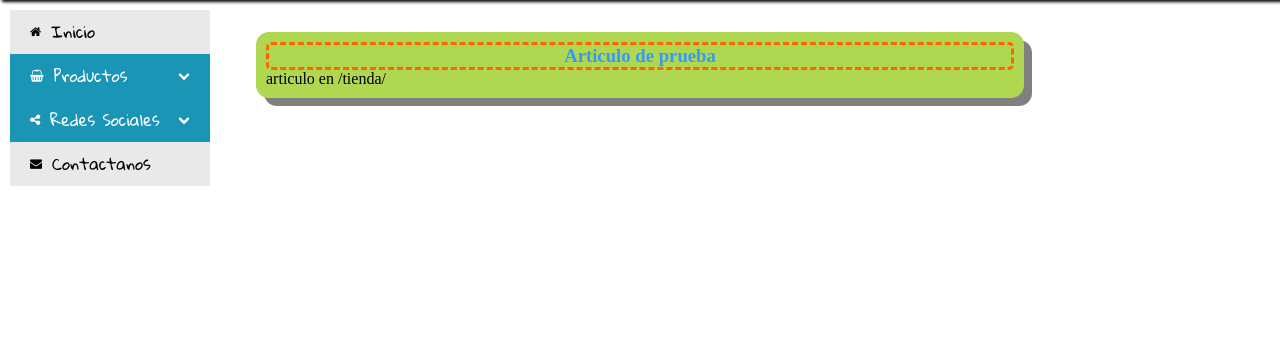
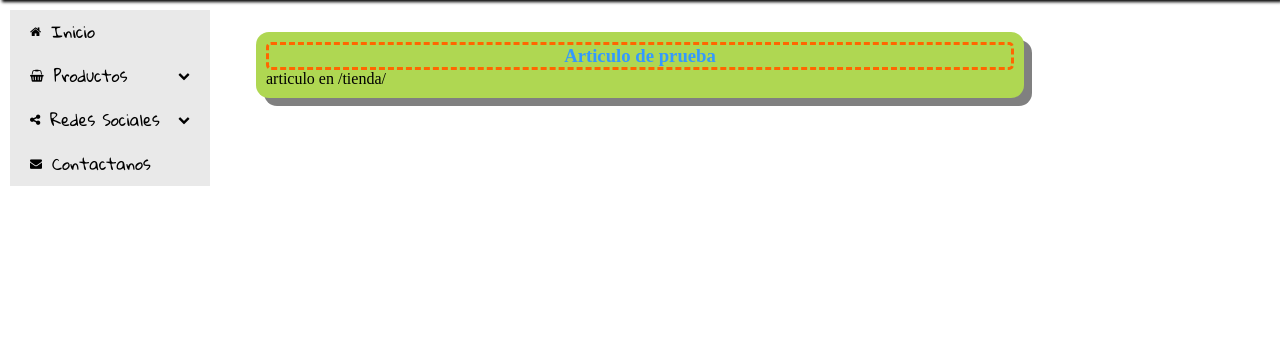
Before and after one commit to kmogun/my-first-blog, a Django app: template blog/templates/blog/plantilla_base.html in a window 1280 px wide; the page is wider, and only the part inside the window is pictured. Shown: the part 68-420 px from the top of that part. Run offline with Django 3.2, Linux system fonts and the light colour scheme; the template is opened without the code that fills it, so the values that code supplies are empty; some libraries are stand-ins or nearby versions.

Commit message:
pruebas de carga de plantilla

```diff
--- a/blog/static/js/main.js
+++ b/blog/static/js/main.js
@@ -4,10 +4,12 @@ $(document).ready(function(){
 
         if ($(this).hasClass('activado')) {
             $(this).removeClass('activado');
+            $(this).addClass('desactivado');
             $(this).children('ul').slideUp();
         } else {
             $('.menu li ul').slideUp();
-            $('.menu li').removeClass('activado');
+            $('.menu li ul').hasClass('desactivado')
+            $('.menu li').removeClass('desactivado');
             $(this).addClass('activado');
             $(this).children('ul').slideDown();
         }
--- a/blog/templates/blog/baseindex.html
+++ b/blog/templates/blog/baseindex.html
@@ -24,7 +24,7 @@
            <a href="#" class="btn-menu">Menu<i class="icono fa fa-bars" aria-hidden="true"></i></a>
            <ul class="menu">
                <li><a href="#"><i class="icono izquierda fa fa-home" aria-hidden="true"></i>Inicio</a></li>
-               <li class="activado"><a href="#"><i class="icono izquierda fa fa-shopping-basket" aria-hidden="true"></i>Productos<i class="icono derecha fa fa-chevron-down" aria-hidden="true"></i></a>
+               <li class="desactivado"><a href="#"><i class="icono izquierda fa fa-shopping-basket" aria-hidden="true"></i>Productos<i class="icono derecha fa fa-chevron-down" aria-hidden="true"></i></a>
                    <ul>
                        <li><a href="#">Camisetas Hombre</a></li>
                        <li><a href="#">Camisetas Mujer</a></li>
@@ -33,7 +33,7 @@
 
                    </ul>
                </li>
-               <li class="activado"><a href="#"><i class="icono izquierda fa fa-share-alt" aria-hidden="true"></i>Redes Sociales<i class="icono derecha fa fa-chevron-down" aria-hidden="true"></i></a>
+               <li class="desactivado"><a href="#"><i class="icono izquierda fa fa-share-alt" aria-hidden="true"></i>Redes Sociales<i class="icono derecha fa fa-chevron-down" aria-hidden="true"></i></a>
                  <ul>
                      <li><a href="#">Item 1</a></li>
                      <li><a href="#">Item 2</a></li>
```
